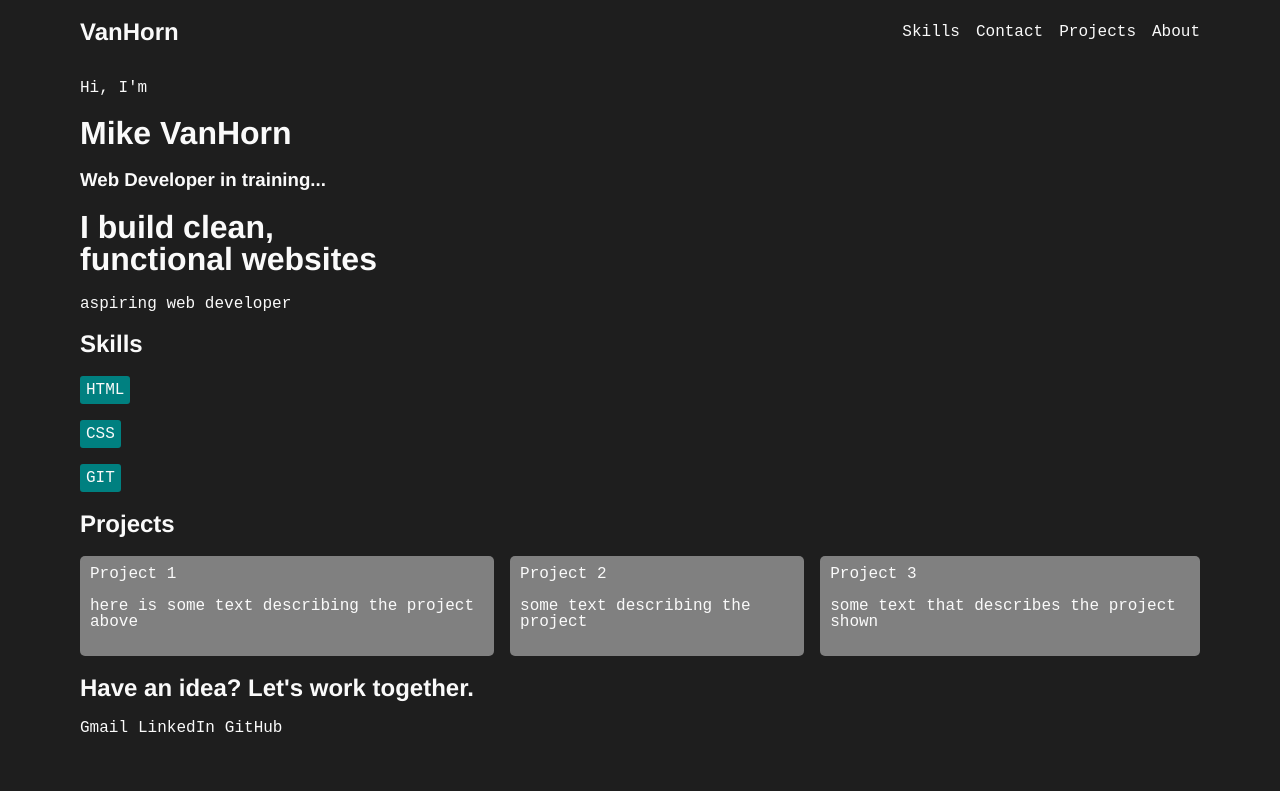
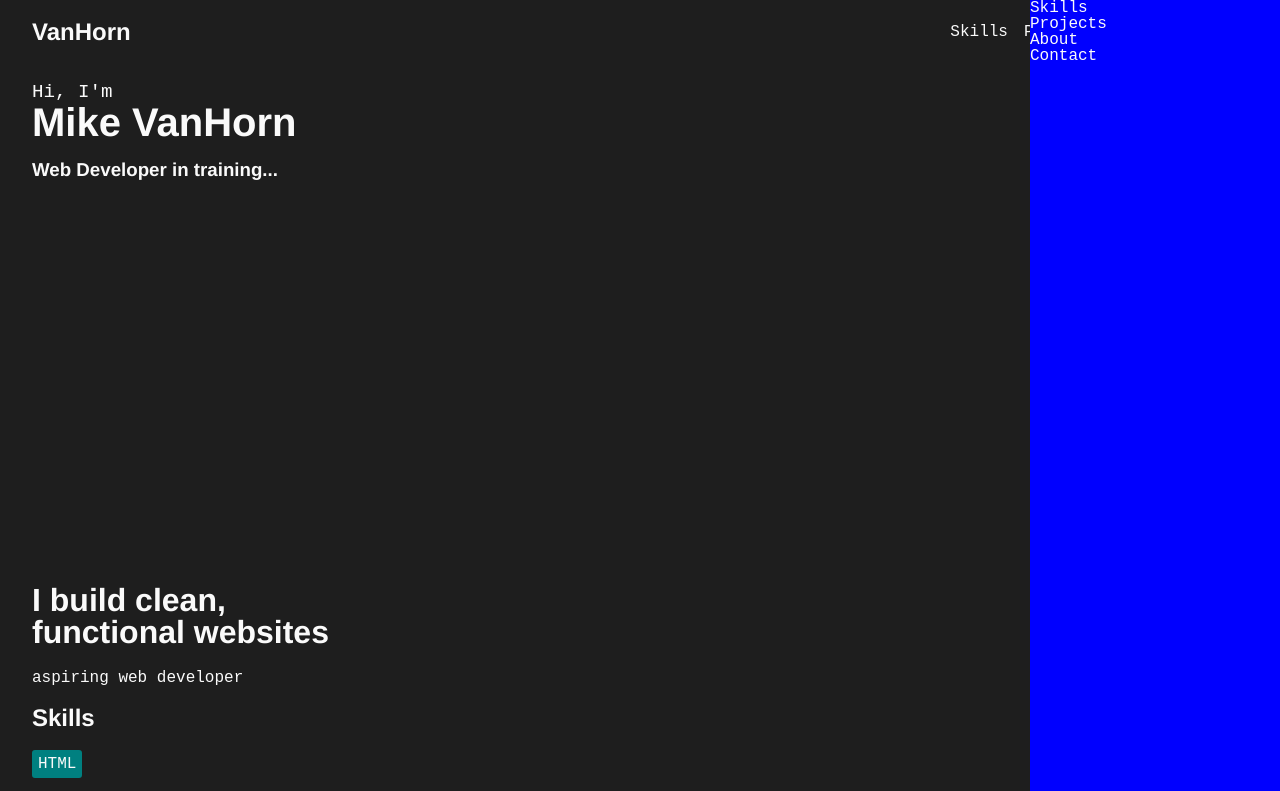
Before and after one commit to vanhorn97/Portfolio, a plain HTML site: page index.html in a window 1280 px wide. Shown: the top 791 px of the page. Drawn offline with Linux system fonts and the light colour scheme.

Commit message:
we're getting the hang of it now!:

```diff
--- a/index.html
+++ b/index.html
@@ -8,14 +8,20 @@
  <title>Mike VanHorn</title>
 </head>
     <body>
+            <ul class="sidebar">
+                <li><a href="#">Skills</a></li>
+                <li><a href="#">Projects</a></li>
+                <li><a href="#">About</a></li>
+                <li><a href="#">Contact</a></li>
+            </ul>
         <nav>
             <div class="logo">
                 <h1>VanHorn</h1>
                     <ul class="nav-list">
                         <li><a href="#">Skills</a></li>
-                        <li><a href="#">Contact</a></li>
                         <li><a href="#">Projects</a></li>
                         <li><a href="#">About</a></li>
+                        <li><a href="#">Contact</a></li>
                     </ul>
             </div> <!--end of logo-->
         </nav> <!--end of nav-->
--- a/styles.css
+++ b/styles.css
@@ -41,8 +41,7 @@ table {
     border-radius: 5px;
     padding: 10px;
     height: auto;
-
-}
+    }
 
 .contact-wrapper {
     display: flex;
@@ -59,8 +58,38 @@ table {
 body {
     background-color: #1e1e1e;
     color: #fafafa;
-    margin: 0 5em;
+    margin: 0 2em;
     }
+
+.intro {
+    height: 60vh;
+}
+
+.intro h1 {
+    font-size: 2.5em;
+    margin: 0;
+}
+
+.intro p {
+    font-size: 1.2em;
+    margin: 1em 0 0 0;
+}
+
+nav {
+    position: sticky;
+    top: 0;
+    background-color: #1e1e1e;
+}
+
+.sidebar {
+    position: fixed;
+    top: 0;
+    right: 0;
+    height: 100vh;
+    width: 250px;
+    z-index: 999;
+    background-color: blue;
+}
 
 /*********************
 MEDIA QUERIES
@@ -90,17 +119,20 @@ MEDIA QUERIES
         flex-direction: column;
         gap: 1em;
     }
+    body {
+        margin: 0 2em;
+    }
 }
 
-@media (max-width: 425px) {
+@media (max-width: 426px) {
     body {
-        margin: 0 1em;
+        margin: 0 1.5em;
     }
 }
 
 @media (max-width: 320px) {
     body {
-        margin: 0 1em;
+        margin: 0 1.5em;
     }
 }
 
@@ -145,6 +177,7 @@ nav li {
 
 ul {
     padding: 0;
+    margin: 0;
 }
 
 /* Text-Decoration */
```
